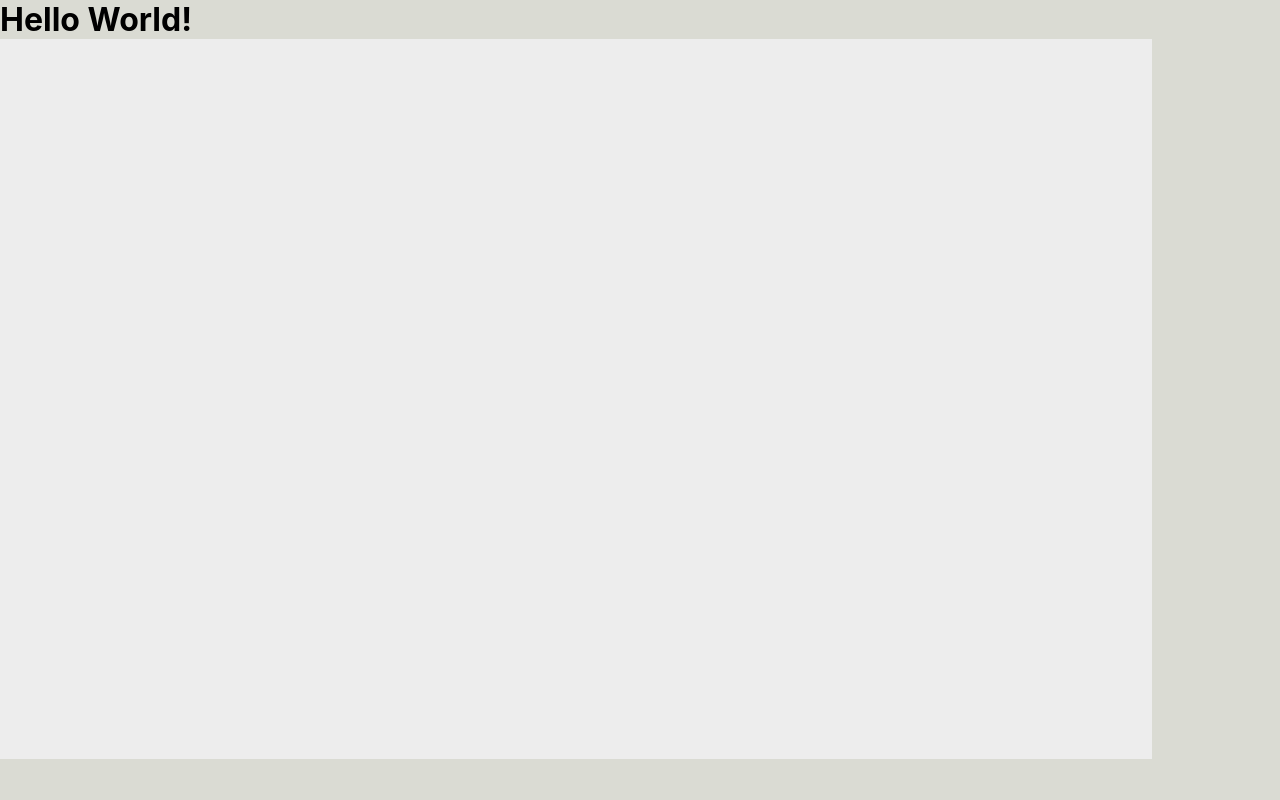
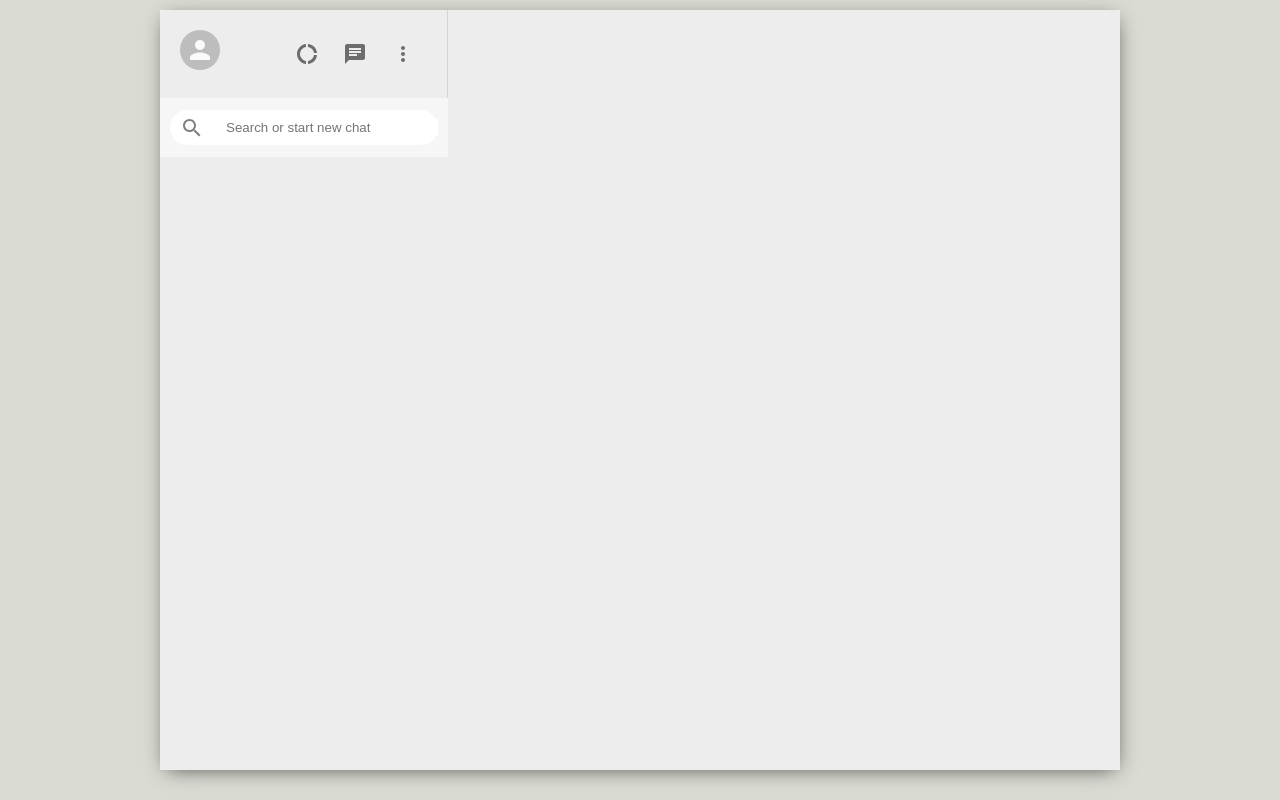
Before and after one commit to Rubick1997/WhatsAppWeb, a React (Create React App) app: page / in a window 1280 px wide. Built offline with nearby package versions, Linux system fonts and the light colour scheme.

Commit message:
Sidebar Icons

```diff
--- a/package.json
+++ b/package.json
@@ -3,6 +3,8 @@
   "version": "0.1.0",
   "private": true,
   "dependencies": {
+    "@material-ui/core": "^4.11.3",
+    "@material-ui/icons": "^4.11.2",
     "@testing-library/jest-dom": "^5.11.4",
     "@testing-library/react": "^11.1.0",
     "@testing-library/user-event": "^12.1.10",
--- a/src/App.css
+++ b/src/App.css
@@ -1,4 +1,6 @@
 .app {
+  display: grid;
+  place-items: center;
   background-color: #dadbd3;
   height: 100vh;
 }
@@ -6,6 +8,8 @@
 .app__body {
   display: flex;
   background-color: #ededed;
-  height: 90vh;
-  width: 90vw;
+  margin-top: -20px;
+  height: 95vh;
+  width: 75vw;
+  box-shadow: 1px 4px 20px -6px rgba(0, 0, 0, 0.7);
 }
--- a/src/App.js
+++ b/src/App.js
@@ -1,12 +1,12 @@
 import React from "react";
 import "./App.css";
+import Sidebar from "./Sidebar";
 
 function App() {
 	return (
 		<div className='app'>
-			<h1>Hello World!</h1>
 			<div className='app__body'>
-				{/*Side Bar*/}
+				<Sidebar/>
 				{/*Chat*/}
 			</div>
 		</div>
--- /dev/null
+++ b/src/Sidebar.css
@@ -0,0 +1,53 @@
+.sidebar {
+    display: flex;
+    flex-direction: column;
+    flex: 0.30;
+}
+
+.sidebar__search {
+    display: flex;
+    align-items: center;
+    background-color: #f6f6f6;
+    height: 39px;
+    padding: 10px;
+}
+
+.sidebar__searchContainer {
+    display: flex;
+    align-items: center;
+    background-color: white;
+    width: 100%;
+    height: 35px;
+    border-radius: 20px;
+}
+
+.sidebar__searchContainer>.MuiSvgIcon-root {
+    color: gray;
+    padding: 10px;
+}
+
+.sidebar__searchContainer>input {
+    border: none;
+    margin-left: 10px;
+    width: 80%;
+}
+
+.sidebar__header {
+    display: flex;
+    justify-content: space-between;
+    padding: 20px;
+    border-right: 1px solid lightgray;
+}
+
+.sidebar__headerRight {
+    display: flex;
+    align-items: center;
+    justify-content: space-between;
+    min-width: 10vw;
+    padding-right: 0px;
+}
+
+.sidebar__headerRight>.MuiSvgIcon-root {
+    margin-right: 2vw;
+    font-size: 24px !important;
+}
--- /dev/null
+++ b/src/Sidebar.js
@@ -0,0 +1,40 @@
+import React from "react";
+import "./Sidebar.css";
+import { Avatar, IconButton } from "@material-ui/core";
+import ChatIcon from "@material-ui/icons/Chat";
+import DonutLargeIcon from "@material-ui/icons/DonutLarge";
+import MoreVertIcon from "@material-ui/icons/MoreVert";
+import SearchOutlinedIcon from "@material-ui/icons/SearchOutlined";
+import SidebarChat from "./SidebarChat";
+
+function Sidebar() {
+	return (
+		<div className='sidebar'>
+			<div className='sidebar__header'>
+				<Avatar />
+				<div className='sidebar__headerRight'>
+					<IconButton>
+						<DonutLargeIcon />
+					</IconButton>
+					<IconButton>
+						<ChatIcon />
+					</IconButton>
+					<IconButton>
+						<MoreVertIcon />
+					</IconButton>
+				</div>
+			</div>
+			<div className='sidebar__search'>
+				<div className='sidebar__searchContainer'>
+					<SearchOutlinedIcon />
+					<input placeholder='Search or start new chat' type='text' />
+				</div>
+			</div>
+			<div className='sidebar__chats'>
+				<SidebarChat />
+			</div>
+		</div>
+	);
+}
+
+export default Sidebar;
--- /dev/null
+++ b/src/SidebarChat.js
@@ -0,0 +1,11 @@
+import React from 'react'
+
+function SidebarChat() {
+    return (
+        <div>
+
+        </div>
+    )
+}
+
+export default SidebarChat
```
Also changed, not shown: 1 other file (tests, documents, lock files or other folders).
